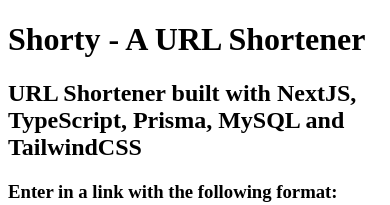
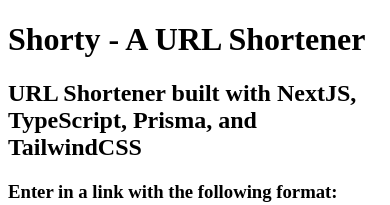
Before and after one commit to bryanwills/shorty, a Next.js app: page / in a window 390 px wide. Shown: the top 205 px of the page. Built offline with nearby package versions, Linux system fonts and the light colour scheme.

Commit message:
Adjusted responsiveness with Tailwindcss.

```diff
--- a/pages/index.tsx
+++ b/pages/index.tsx
@@ -6,15 +6,15 @@
 
   return (
     <div className="h-screen w-screen flex justify-center items-center bg-indigo-700">
-      <div className="max-w-2xl bg-white rounded-lg w-full">
+      <div className="max-w-xl bg-white rounded-lg w-full lg:w-128 md:w-100 sm:w-70">
         <div className="px-4 sm:px-6 lg:px-8 py-20">
-        <h1 className="font-bold text-4xl text-gray-900">Shorty - A URL Shortener</h1>
-        <h2 className="mt-4 text-l text-gray-900">URL Shortener built with NextJS, TypeScript, Prisma, MySQL and TailwindCSS</h2>
+        <h1 className="font-bold lg:text-4xl text-gray-900 md:text-2xl sm:text-lg">Shorty - A URL Shortener</h1>
+        <h2 className="mt-4 text-l text-gray-900 md:text-lg sm:text-sm">URL Shortener built with NextJS, TypeScript, Prisma, and TailwindCSS</h2>
         <h3 className="mt-4 text-xs text-gray-900">Enter in a link with the following format: https://www.example.com</h3>
         <AddLinkForm setLinkId={setLinkId} />
         {linkId && (
           <div className="w-full rounded-full items-center">
-              <div className="bg-indigo-600 px-4 py-4 mt-4 text-center w-1/2 rounded-lg text-white">
+              <div className="bg-indigo-600 px-4 py-4 mt-4 text-center w-1/2 rounded-lg text-white sm:max-w-xl">
                 <a href={`http://bryanwills.xyz:3000/${linkId}`}>{`http://bryanwills.xyz:3000/${linkId}`}</a>
               </div>
           </div>
```
